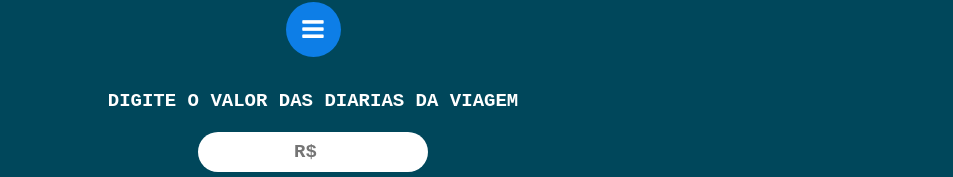
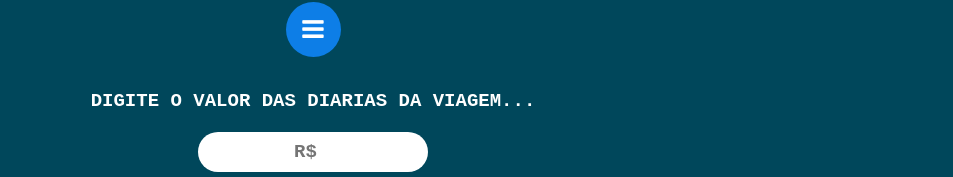
Before and after one commit to isaquelopes047/Projeto_reacta, a React (Create React App) app: page / in a window 1280 px wide. Shown: the part 124-301 px from the top of the page, without its empty margins (327-1280 px from the left). Built offline with nearby package versions, Linux system fonts and the light colour scheme; a web font is replaced by a local one.

Commit message:
atualização

```diff
--- a/src/Components/Body.jsx
+++ b/src/Components/Body.jsx
@@ -37,7 +37,7 @@ class BodyApp extends React.Component{
                 </div>
 
                 <div className="Container_content" ref="toggle-div">
-                    <p> DIGITE O VALOR DAS DIARIAS DA VIAGEM </p>
+                    <p> DIGITE O VALOR DAS DIARIAS DA VIAGEM... </p>
 
                     <input type="number" placeholder="R$" className="Num1"/>
 
```
